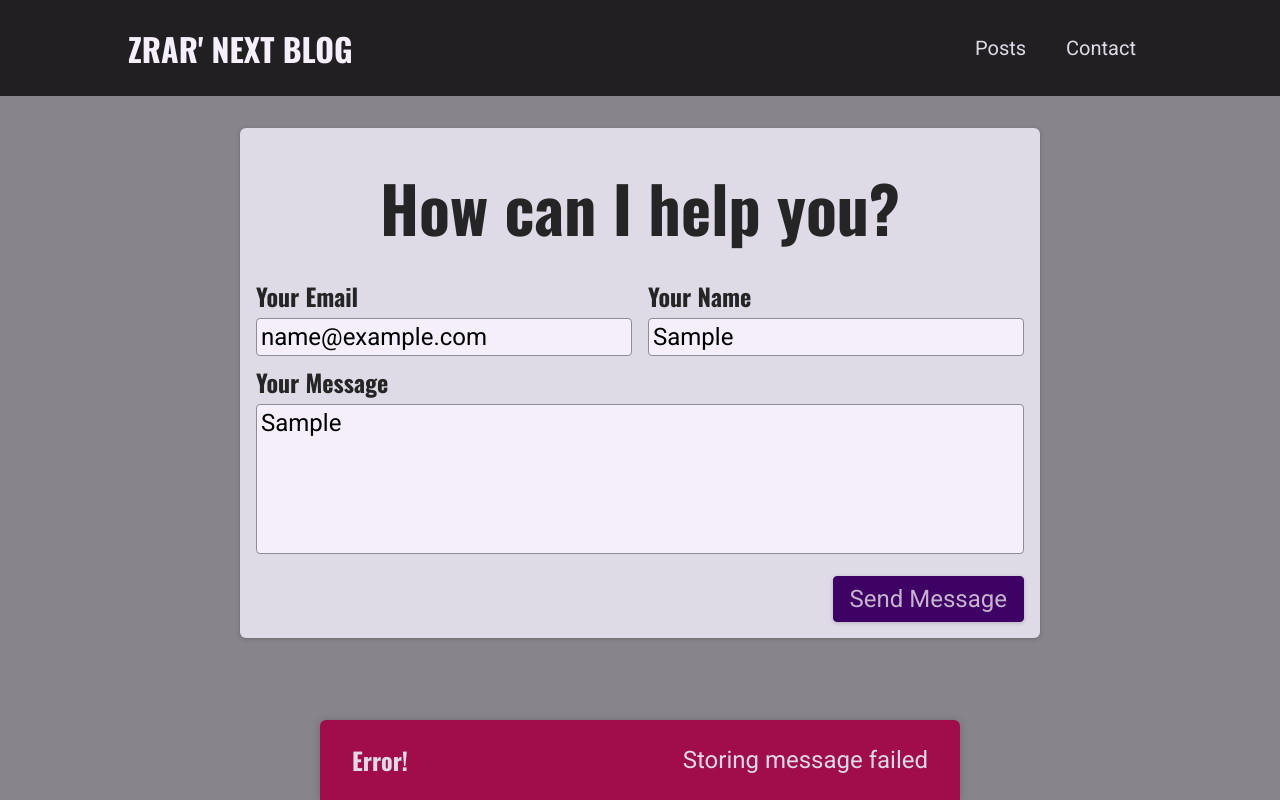
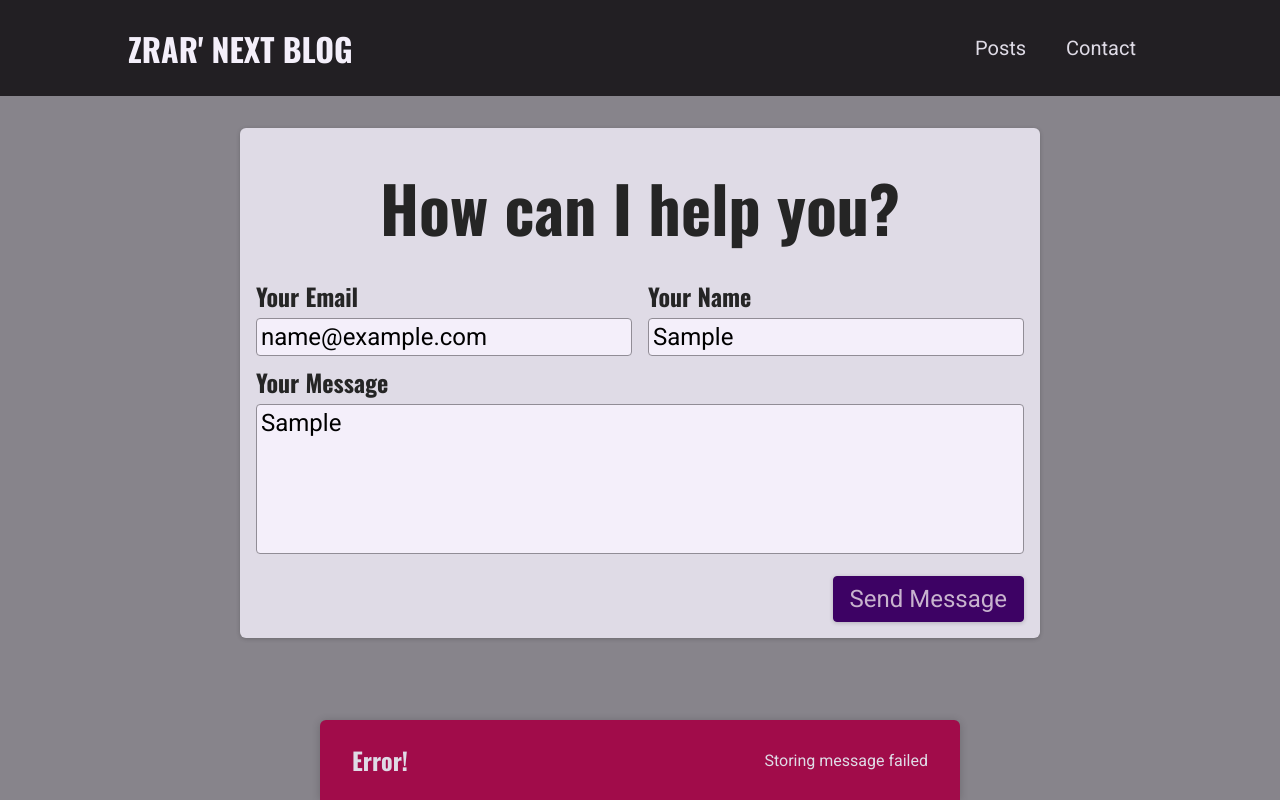
Before and after one commit to mohammad-zrar/blog-nextjs, a Next.js app: page /contact in a window 1280 px wide. Both pictures are taken after typing "name@example.com", "Sample", "Sample" into the empty fields and a click on the button "Send Message". Built offline with nearby package versions, Linux system fonts and the light colour scheme; no server answers; the database is empty.

Commit message:
feat(components\ui\notification.tsx & pages\_document.tsx): use react portals

```diff
--- a/components/ui/notification.tsx
+++ b/components/ui/notification.tsx
@@ -16,11 +16,15 @@ export default function Notification(props: any) {
   }
 
   const cssClasses = `${classes.notification} ${statusClasses}`;
+  const notificationRoot = document.getElementById('notifications')
 
-  return (
-    <div className={cssClasses}>
-      <h2>{title}</h2>
-      <p>{message}</p>
-    </div>
-  );
+  return notificationRoot
+    ? ReactDOM.createPortal(
+      <div className={cssClasses}>
+        <h2>{title}</h2>
+        <p>{message}</p>
+      </div>,
+      notificationRoot
+    )
+    : null;
 }
--- a/pages/_document.tsx
+++ b/pages/_document.tsx
@@ -8,6 +8,7 @@ class MyDocument extends Document {
             <body>
                 <Main />
                 <NextScript />
+                <div id="notifications"></div>
             </body>
         </Html>
     }
```
